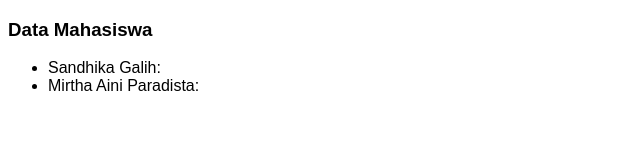
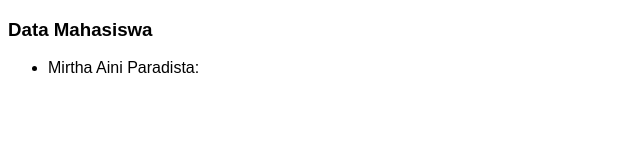
Before and after one commit to mirthaainiparadista/first, a plain HTML site: page yuhu.html in a window 1280 px wide. Shown: the whole page, without its empty margins (0-640 px from the left). Drawn offline with Linux system fonts and the light colour scheme.

Commit message:
mengubah index.html

```diff
--- a/yuhu.html
+++ b/yuhu.html
@@ -9,7 +9,6 @@
 <body>
     <h3>Data Mahasiswa</h3>
     <ul>
-        <li>Sandhika Galih:</li>
         <li>Mirtha Aini Paradista:</li>
     </ul>
 
```
